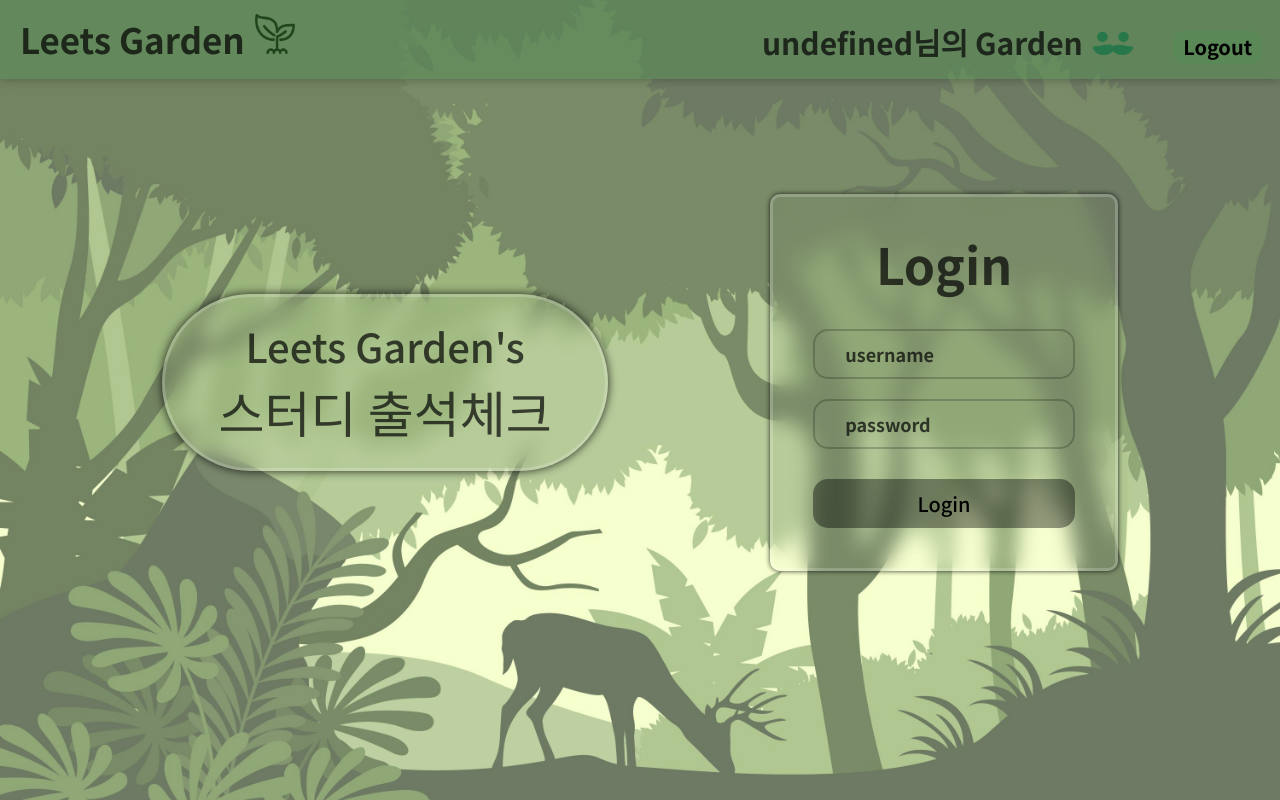
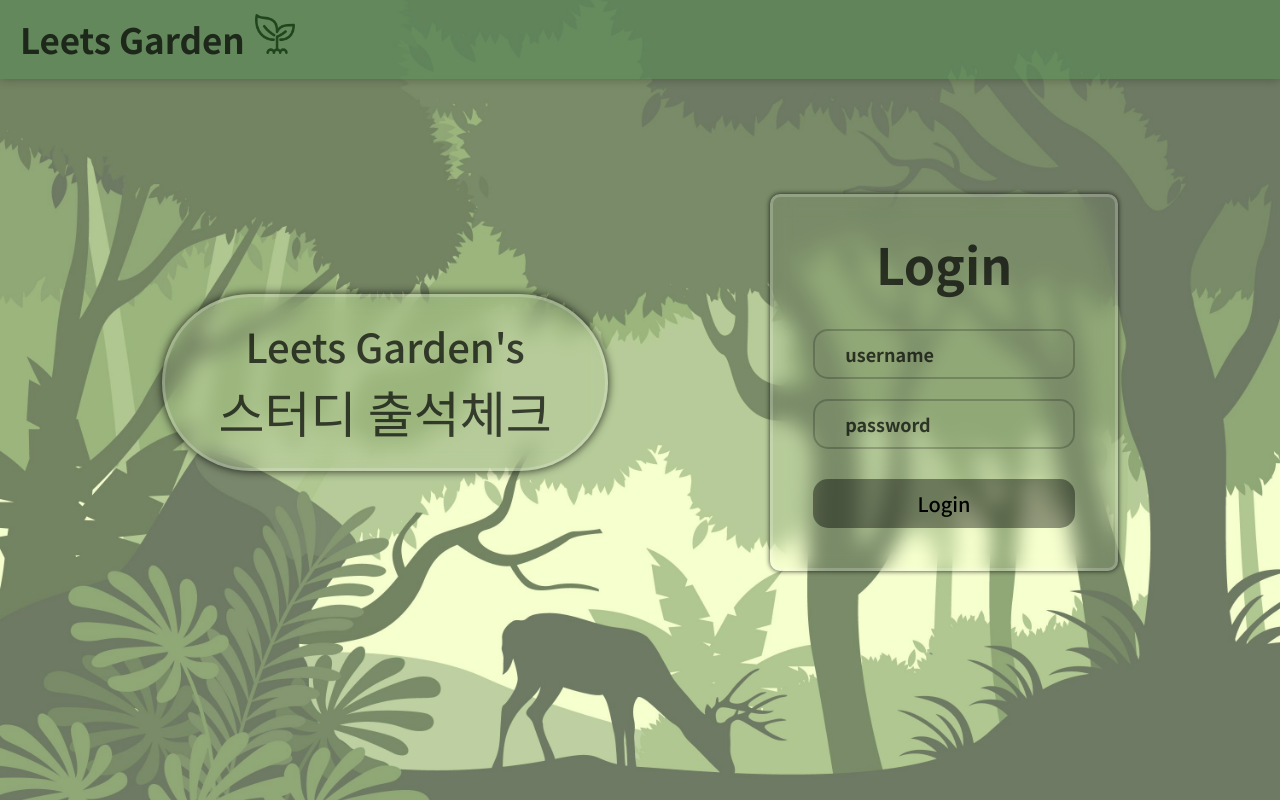
Before and after one commit to Leets-Official/Leets-Garden-FE, a React (Create React App) app: page / in a window 1280 px wide. Built offline with nearby package versions, Linux system fonts and the light colour scheme.

Commit message:
:design:[fix]: 최초 페이지 렌더링 시 헤더오류 수정

```diff
--- a/src/components/Header.js
+++ b/src/components/Header.js
@@ -103,9 +103,9 @@ const Header = ({ leftText }) => {
       </LeftText>
       <MiddleText></MiddleText>
       <NickName>
-        {name == "undefined" ? null : `${name}님의 Garden`}
-        {name == "undefined" ? null : <Sprout src="images/leets.png" />}
-        {name == "undefined" ? null : (
+        {name === "undefined" ||name === undefined ? null : `${name}님의 Garden`}
+        {name === "undefined" ||name === undefined ? null : <Sprout src="images/leets.png" />}
+        {name === "undefined" ||name === undefined ? null : (
           <LogoutButton onClick={Logout}>Logout</LogoutButton>
         )}
       </NickName>
```
